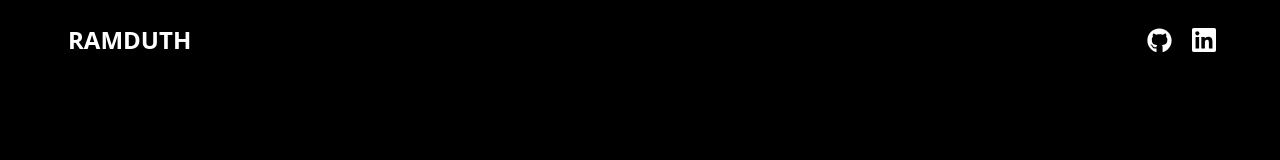
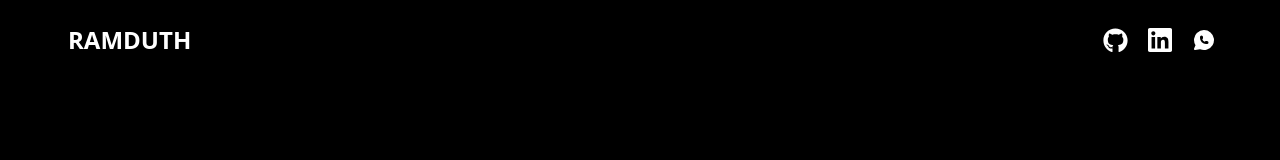
Before and after one commit to Ramduth/PortfolioNew, a React (Vite) app: page / in a window 1280 px wide. Shown: the top 160 px of the page. Built offline with nearby package versions, Linux system fonts and the light colour scheme.

Commit message:
Navbar whatsapp icons added

```diff
--- a/src/components/Navbar.jsx
+++ b/src/components/Navbar.jsx
@@ -4,6 +4,7 @@ import { Link } from "react-scroll";
 import { FaGithub } from "react-icons/fa";
 import { motion } from "framer-motion";
 import { SiLinkedin } from "react-icons/si";
+import { TbBrandWhatsappFilled } from "react-icons/tb";
 
 const Navbar = () => {
   const [scrolled, setScrolled] = useState(false);
@@ -138,6 +139,18 @@ const Navbar = () => {
               />
             </a>
           </AnimatedIcon>
+          <AnimatedIcon>
+            <a
+              href="https://wa.me/+918547277570"
+              target="_blank"
+              rel="noopener noreferrer"
+            >
+              <TbBrandWhatsappFilled
+                size={24}
+                className={scrolled ? "text-white" : "text-white"}
+              />
+            </a>
+          </AnimatedIcon>
         </div>
       </div>
     </nav>
```
Also changed, not shown: src/index.css (+4 -4 lines).
